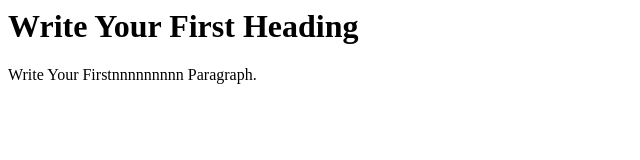
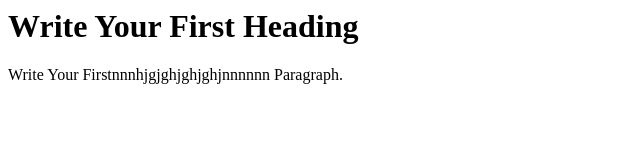
Before and after one commit to radchapoom/toommyy, a plain HTML site: page index.html in a window 1280 px wide. Shown: the full height of the page, 0-640 px from the left. Drawn offline with Linux system fonts and the light colour scheme.

Commit message:
Update index.html

```diff
--- a/index.html
+++ b/index.html
@@ -1,6 +1,6 @@
 <html>
 <body>
 <h1>Write Your First Heading</h1>
-<p>Write Your Firstnnnnnnnnn Paragraph.</p>
+<p>Write Your Firstnnnhjgjghjghjghjnnnnnn Paragraph.</p>
 </body>
 </html>
```
